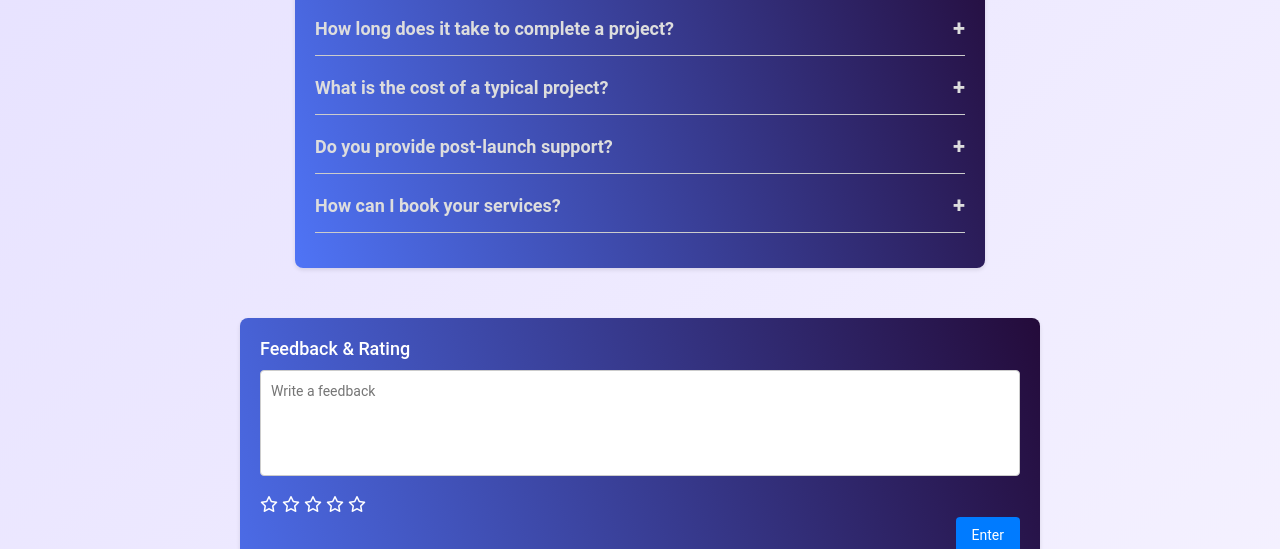
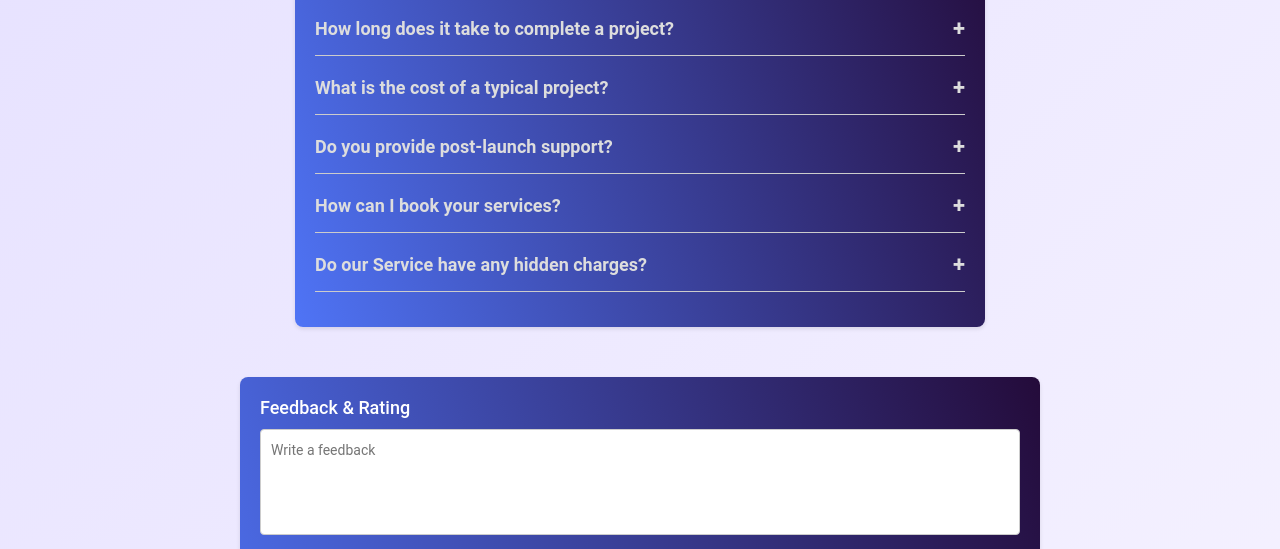
Before and after one commit to Aryan-Lokhande/NextEraCode_Web, a plain HTML site: page contact.html in a window 1280 px wide. Shown: the part 245-794 px from the top of the page. Drawn offline with nearby package versions, Linux system fonts and the light colour scheme.

Commit message:
Update contact.html
Added extra Question

```diff
--- a/contact.html
+++ b/contact.html
@@ -129,6 +129,15 @@
           customer support team at any time.
         </div>
       </div>
+        <div class="faq-item">
+          <div class="faq-question">
+            <span>Do our Service have any hidden charges?</span>
+            <span class="plus-icon">+</span>
+          </div>
+          <div class="faq-answer">
+            No, no hidden charges for any service.
+          </div>
+        </div>
     </div>
     <div class="container1">
       <div class="section">
```
